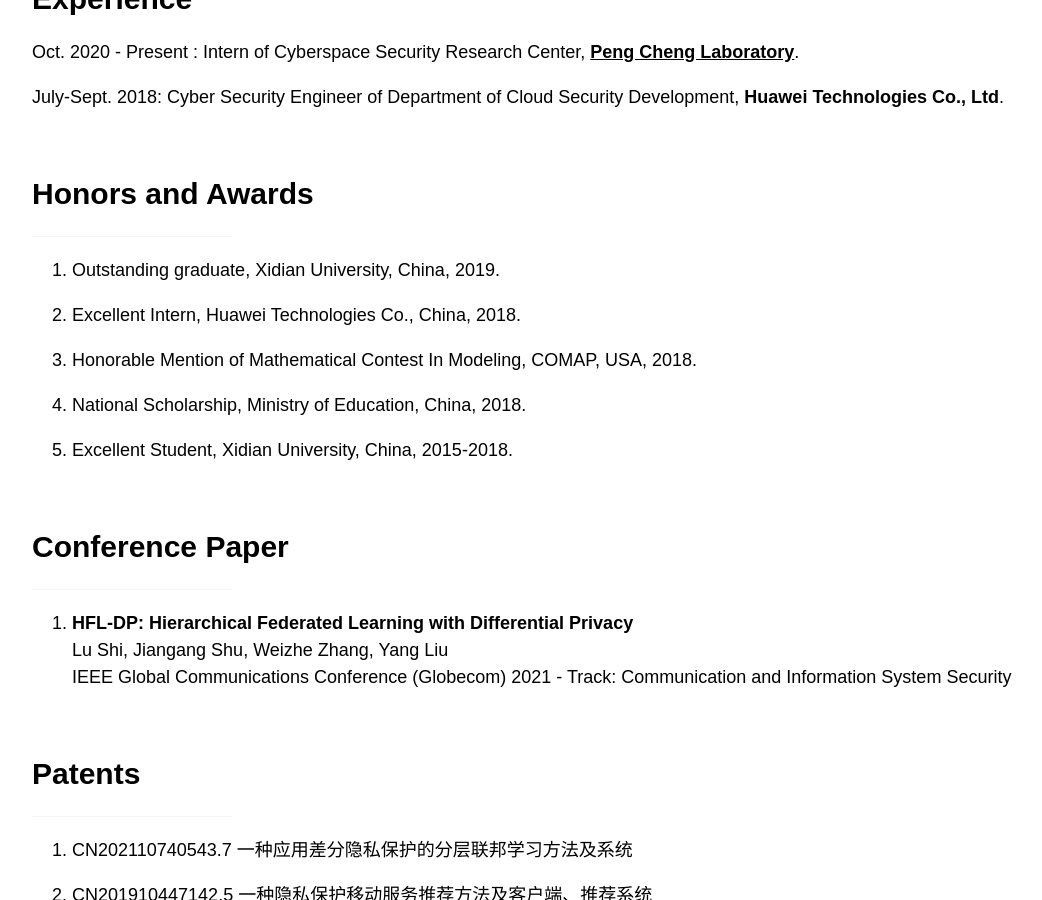
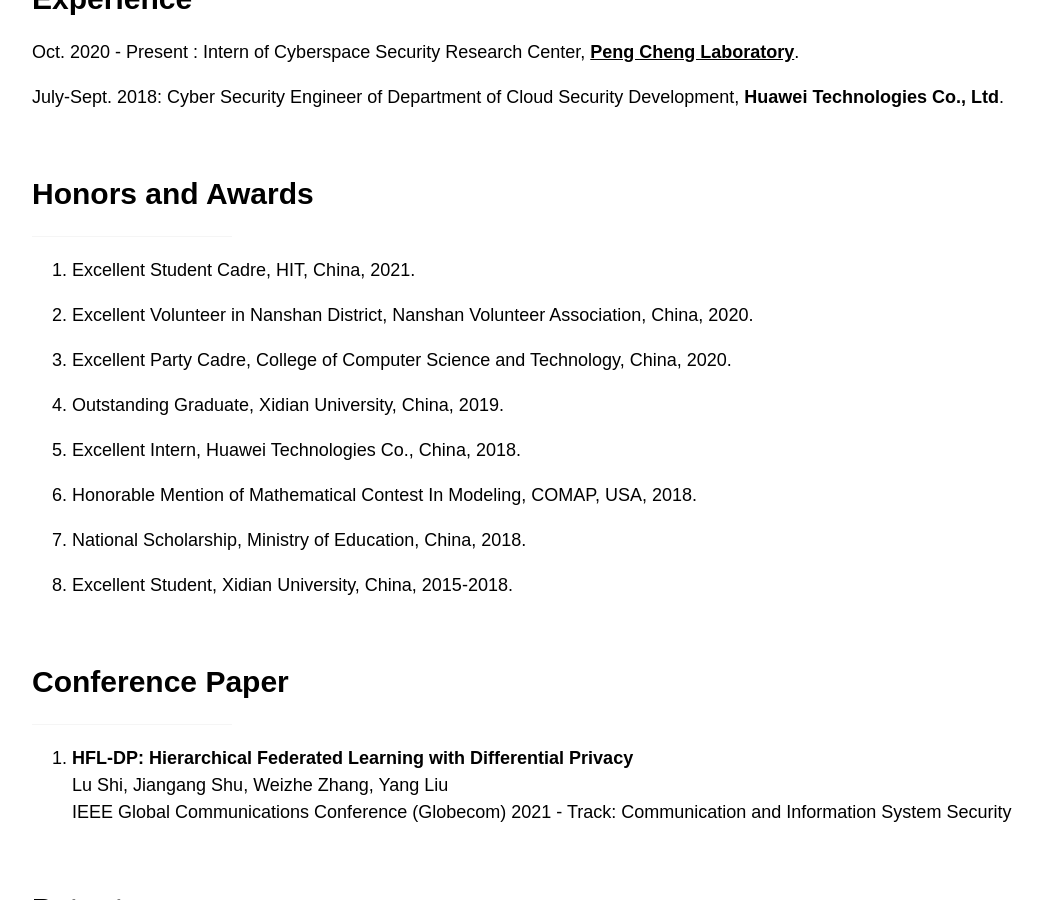
Before and after one commit to Mathislu/Mathislu.github.io, a Jekyll site: the page index.html, which Jekyll copies as it is, in a window 1280 px wide and 900 px high, scrolled down 935 px. Shown: the whole window, without its empty margins (178-1220 px from the left). Built offline with Jekyll 4.4.1, drawn with Linux system fonts in a browser that asks for light colours.

Commit message:
Update index.html

```diff
--- a/index.html
+++ b/index.html
@@ -67,9 +67,9 @@ body, h1,h2,h3,h4,h5,h6 {font-family: "Arial", sans-serif}
     My research interest lies in <b>Privacy Preservation in Machine Learning</b>. My current graduation research is around privacy preservation in Hierarchical Federated Learning, focusing on Differential Privacy and Secure Aggregation.
     My advisor is <b><a href="http://homepage.hit.edu.cn/wzzhang">Prof. Weizhe Zhang</a></b>.
     <br><br>Welcome to discuss and explore the related research with me!
-    <br>I will pursuit my Doctor degree of Computer Science and Technology at <b>HIT</b> in March 2022.
+    <br><br>I will pursuit my Doctor degree of Computer Science and Technology at <b>HIT</b> in March 2022.
     <br>I will receive my Master degree of Computer Science and Technology from <b>HIT</b> in December 2021.
-    <br><br>I received my Bechelor degree of Information Security from <b>Xidian University</b> in July 2019.
+    <br>I received my Bechelor degree of Information Security from <b>Xidian University</b> in July 2019.
     <br><br>I like running, swimming, playing logical reasoning games, and watching movies in my spare time.
     <!-- <br><br>[<a href="https://carlweng.github.io/main.pdf">CV</a>]<br><br>>
 
@@ -98,7 +98,10 @@ body, h1,h2,h3,h4,h5,h6 {font-family: "Arial", sans-serif}
     <h2 class="w3-text-black"><b>Honors and Awards</b></h2>
     <hr style="width:200px" class="w3-opacity">
     <ol class="w3-large">
-	<li><p class="w3-large">Outstanding graduate, Xidian University, China, 2019.</p></li>
+	<li><p class="w3-large">Excellent Student Cadre, HIT, China, 2021.</p></li>
+	<li><p class="w3-large">Excellent Volunteer in Nanshan District, Nanshan Volunteer Association, China, 2020.</p></li>
+        <li><p class="w3-large">Excellent Party Cadre, College of Computer Science and Technology, China, 2020.</p></li>
+	<li><p class="w3-large">Outstanding Graduate, Xidian University, China, 2019.</p></li>
 	<li><p class="w3-large">Excellent Intern, Huawei Technologies Co., China, 2018.</p></li>
 	<li><p class="w3-large">Honorable Mention of Mathematical Contest In Modeling, COMAP, USA, 2018.</p></li>
 	<li><p class="w3-large">National Scholarship, Ministry of Education, China, 2018.</p></li>
```
